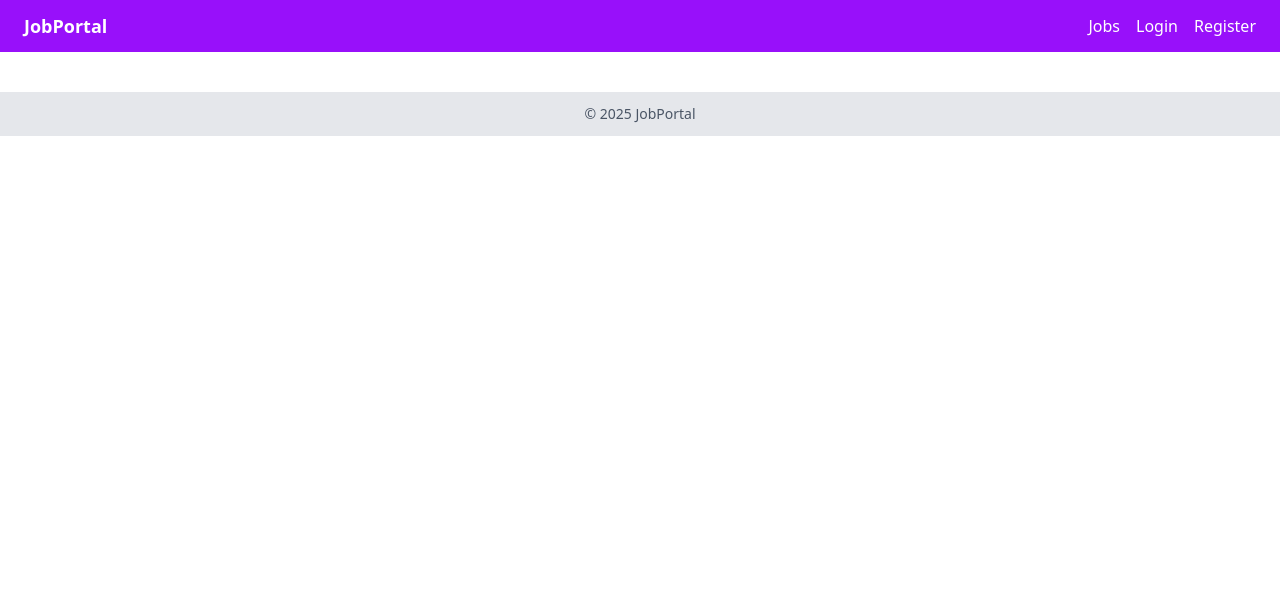
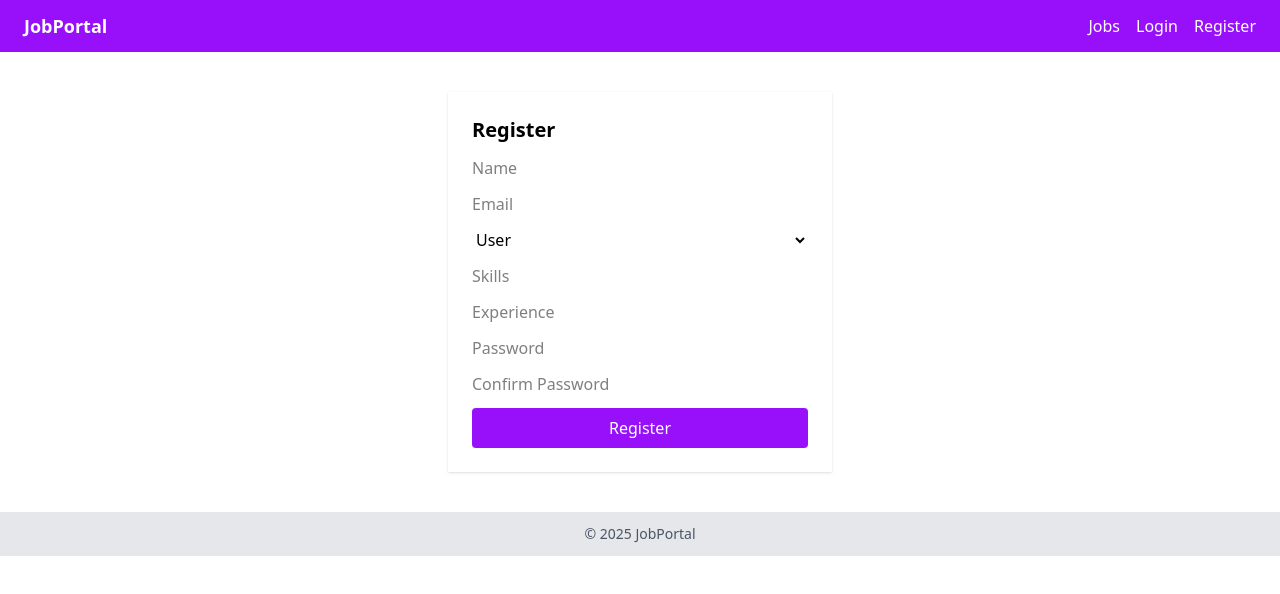
Before and after one commit to mdjabedmollah/Mini-Job-Portal-System, a React app in the folder frontend/: page /register in a window 1280 px wide. Shown: the top 594 px of the page. Built offline with nearby package versions, Linux system fonts and the light colour scheme; the HTML template or start-up script is replaced by a standard one.

Commit message:
register

```diff
--- a/frontend/src/App.jsx
+++ b/frontend/src/App.jsx
@@ -6,7 +6,7 @@ import Footer from "./components/Footer";
 
 import Home from "./pages/Home";
 import Login from "./pages/Login";
-// import Register from "./pages/Register";
+import Register from "./pages/Register";
 // import JobList from "./pages/JobList";
 // import JobDetails from "./pages/JobDetails";
 // import AdminDashboard from "./pages/AdminDashboard";
@@ -19,7 +19,7 @@ const App = () => (
       <Routes>
         <Route path="/" element={<Home />} />
         <Route path="/login" element={<Login />} />
-        {/* <Route path="/register" element={<Register />} /> */}
+        <Route path="/register" element={<Register />} />
 
         {/* <Route path="/jobs" element={ */}
           {/* <ProtectedRoute><JobList /></ProtectedRoute> */}
--- /dev/null
+++ b/frontend/src/pages/Register.jsx
@@ -0,0 +1,57 @@
+import { useState } from "react";
+import api from "../api/axios";
+import { useNavigate } from "react-router-dom";
+import { useAuth } from "../context/AuthContext";
+
+const Register = () => {
+  const [form, setForm] = useState({
+    name: "", email: "", password: "", confirmPassword: "",
+    role: "user", skills: "", experience: ""
+  });
+
+  const { login } = useAuth();
+  const navigate = useNavigate();
+
+  const submit = async (e) => {
+    e.preventDefault();
+    if (form.password !== form.confirmPassword) return alert("Password mismatch");
+
+    const res = await api.post("/auth/register", {
+      ...form,
+      skills: form.skills.split(",").map(s => s.trim())
+    });
+
+    login(res.data);
+    navigate("/");
+  };
+
+  return (
+    <div className="flex justify-center mt-10">
+      <form onSubmit={submit} className="w-96 p-6 shadow space-y-3">
+        <h2 className="text-xl font-bold">Register</h2>
+        <input className="input w-full" placeholder="Name"
+          onChange={(e) => setForm({ ...form, name: e.target.value })} />
+        <input className="input w-full" placeholder="Email"
+          onChange={(e) => setForm({ ...form, email: e.target.value })} />
+        <select className="input w-full"
+          onChange={(e) => setForm({ ...form, role: e.target.value })}>
+          <option value="user">User</option>
+          <option value="admin">Admin</option>
+        </select>
+        <input className="input w-full" placeholder="Skills"
+          onChange={(e) => setForm({ ...form, skills: e.target.value })} />
+        <input className="input w-full" placeholder="Experience"
+          onChange={(e) => setForm({ ...form, experience: e.target.value })} />
+        <input className="input w-full" type="password" placeholder="Password"
+          onChange={(e) => setForm({ ...form, password: e.target.value })} />
+        <input className="input w-full" type="password" placeholder="Confirm Password"
+          onChange={(e) => setForm({ ...form, confirmPassword: e.target.value })} />
+        <button className="bg-purple-600 text-white w-full py-2 rounded">
+          Register
+        </button>
+      </form>
+    </div>
+  );
+};
+
+export default Register;
```
